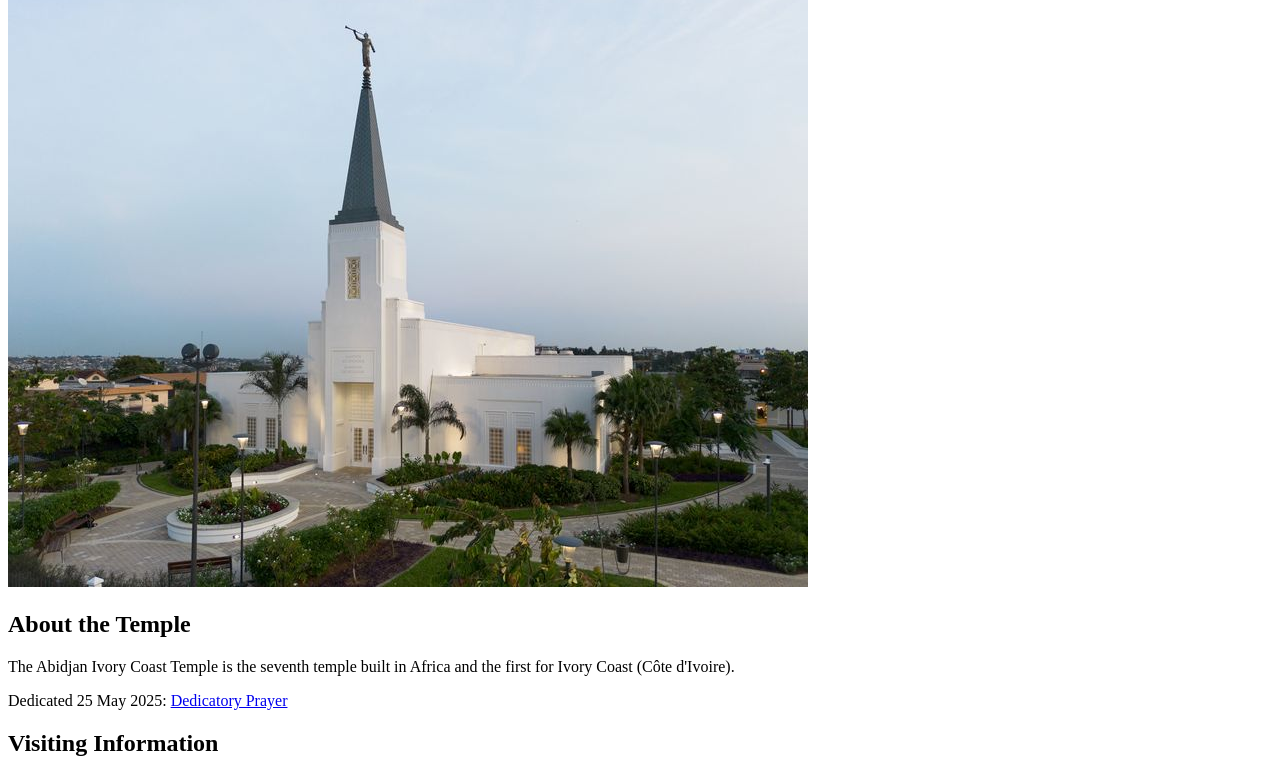
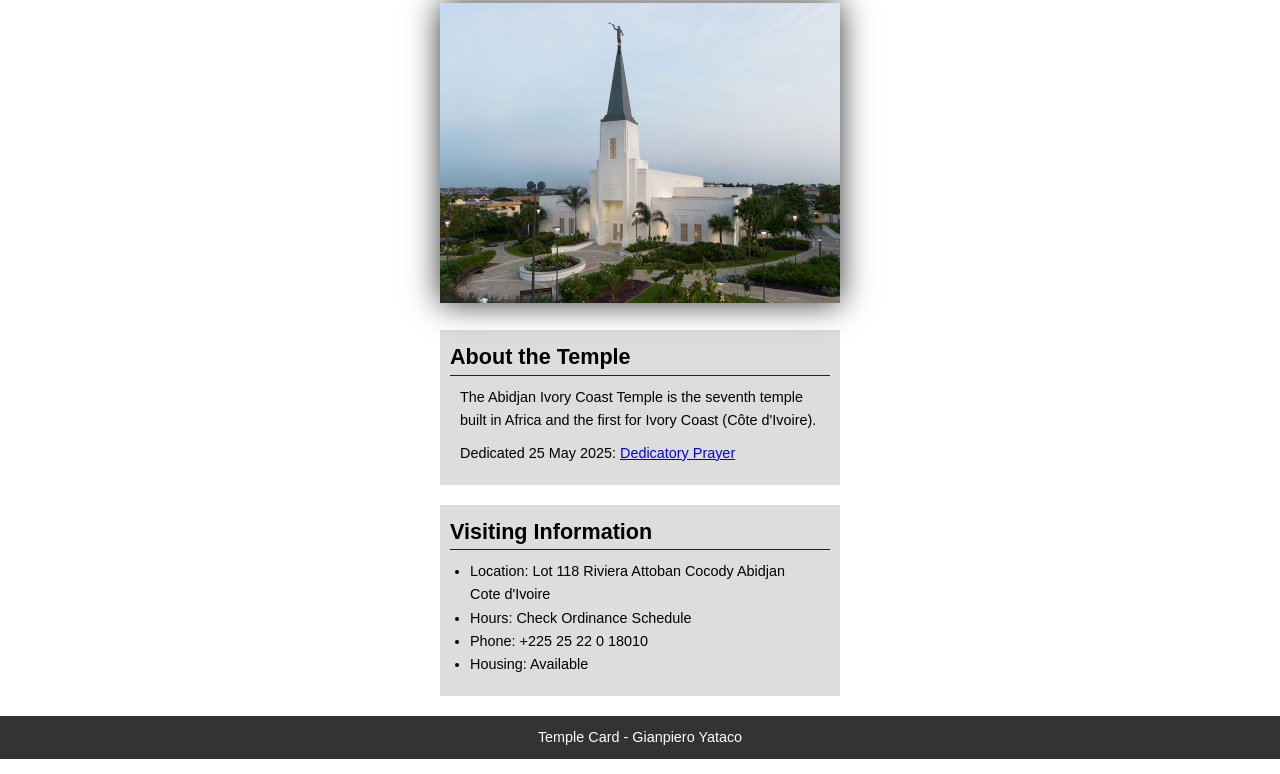
Before and after one commit to Heavn-n/wdd130, a plain HTML site: page week02/temple.html in a window 1280 px wide. Shown: the part 127-901 px from the top of the page. Drawn offline with Linux system fonts and the light colour scheme.

Commit message:
templess

```diff
--- /dev/null
+++ b/week02/styles/temple.css
@@ -0,0 +1,59 @@
+* {
+    margin: 0;
+    padding: 0;
+    box-sizing: border-box;
+}
+
+body {
+    font-family: Arial, sans-serif;
+    line-height: 1.6;
+}
+
+header,
+footer {
+    background-color: #333;
+    color: #fff;
+    padding: 10px;
+    text-align: center;
+    font-size: 1.5rem;
+}
+
+main {
+    width: 400px;
+    margin: 0 auto;
+}
+
+h1 {
+    margin: 10px;
+    text-align: center;
+}
+
+h2 {
+    border-bottom: 1px solid #222;
+}
+
+img {
+    width: 100%;
+    height: auto;
+    box-shadow: 0 0 30px #333;
+}
+
+section {
+    margin: 20px 0;
+    border: 1px solid rgb(0, 0, 0 / 10%);
+    padding: 10px;
+    background-color: #dddddd;
+    font-size: .9rem;
+}
+
+section p {
+    margin: 10px;
+}
+
+ul {
+    margin: 10px 20px;
+}
+
+footer {
+    font-size: .9rem;
+}
--- a/week02/temple.html
+++ b/week02/temple.html
@@ -5,6 +5,7 @@
     <meta charset="UTF-8">
     <meta name="viewport" content="width=device-width, initial-scale=1.0">
     <title>Temple Card - Abidjan Cote d'Ivoire</title>
+    <link rel="stylesheet" href="styles/temple.css">
 </head>
 
 <body>
@@ -18,11 +19,12 @@
         </picture>
         <section>
             <h2>About the Temple</h2>
-            <p>The Abidjan Ivory Coast Temple is the seventh temple built in Africa and the first for Ivory Coast (Côte
+            <p>The Abidjan Ivory Coast Temple is the seventh temple built in Africa and the first
+                for Ivory Coast (Côte
                 d'Ivoire).</p>
             <p>Dedicated 25 May 2025: <a
-                    href="https://www.churchofjesuschrist.org/temples/dedicatory-prayer/abidjan-ivory-coast-temple/2025-05-25?lang=eng"
-                    target="_blank" rel="noopener noreferrer">Dedicatory Prayer</a></p>
+                  href="https://www.churchofjesuschrist.org/temples/dedicatory-prayer/abidjan-ivory-coast-temple/2025-05-25?lang=eng"
+                  target="_blank" rel="noopener noreferrer">Dedicatory Prayer</a></p>
         </section>
         <section>
             <h2>Visiting Information</h2>
@@ -35,7 +37,7 @@
         </section>
     </main>
     <footer>
-        <p>Temple Card - Your Name</p>
+        <p>Temple Card - Gianpiero Yataco</p>
     </footer>
 </body>
 
```
